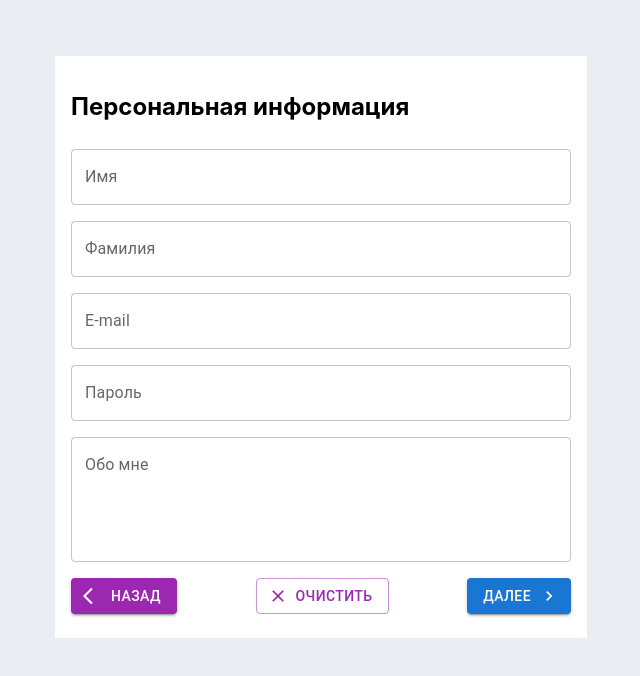
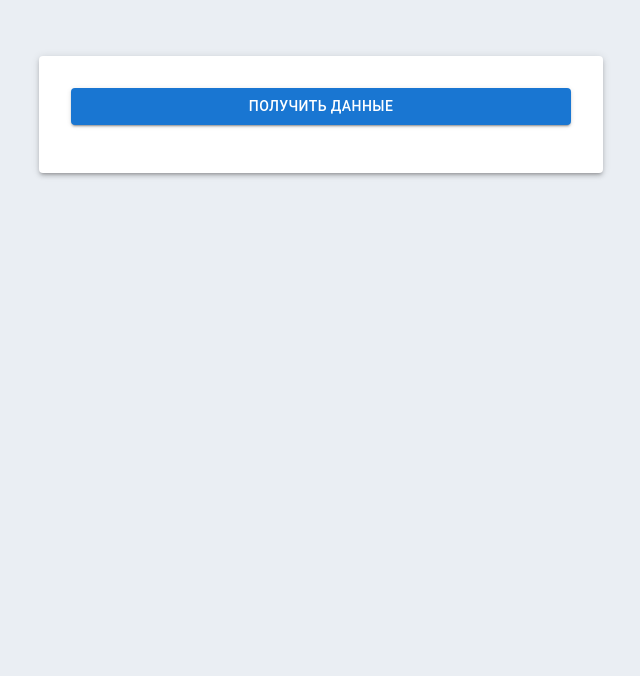
Before and after one commit to DVNst/home-work-1, a React (Create React App) app: page /step/1 in a window 1280 px wide. Shown: the top 676 px of the page, without its empty margins (319-959 px from the left). Built offline with nearby package versions, Linux system fonts and the light colour scheme.

Commit message:
tutorial-8 complete

```diff
--- a/public/index.html
+++ b/public/index.html
@@ -24,7 +24,7 @@
       work correctly both with client-side routing and a non-root public URL.
       Learn how to configure a non-root public URL by running `npm run build`.
     -->
-    <title>Урок №7 (5-4)</title>
+    <title>Урок №8 (6-2)</title>
   </head>
   <body>
     <noscript>You need to enable JavaScript to run this app.</noscript>
--- a/src/index.js
+++ b/src/index.js
@@ -1,6 +1,6 @@
 import React from 'react';
 import ReactDOM from 'react-dom';
-import App from './tutorial-7/App';
+import App from './tutorial-8/App';
 
 ReactDOM.render(
   <React.StrictMode>
--- /dev/null
+++ b/src/tutorial-8/App.js
@@ -0,0 +1,18 @@
+import React from "react";
+import { BrowserRouter} from 'react-router-dom';
+
+import Form from "./components/form/form";
+
+import "./styles.css";
+
+function App() {
+  return (
+    <div className="App">
+      <BrowserRouter>
+        <Form />
+      </BrowserRouter>
+    </div>
+  );
+}
+
+export default App;
--- /dev/null
+++ b/src/tutorial-8/components/form/form.jsx
@@ -0,0 +1,33 @@
+import React, { useState } from "react";
+import { Paper, Button } from "@mui/material";
+
+import PersonalInfo from "../../forms/personal-info/personal-info";
+
+const Form = () => {
+  const [users, setUsers] = useState([]);
+
+  const  getUsers = async () => {
+    await fetch('https://61b60621c95dd70017d40df3.mockapi.io/users')
+      .then(response => {
+        if (response.status === 200) {
+          console.log('Загрузка данных завершена');
+          return response.json();
+        } else {
+          throw new Error(response.status);
+        }})
+        .then(result => setUsers(result))
+        .catch(error => console.log('EROR', error));
+  };
+
+  return (
+    <Paper component="div" elevation={3} sx={{my: 2, mx: "auto", p: 4, maxWidth: 500, bgcolor: "background.default"}}>
+      <Button variant="contained" color="primary" onClick={getUsers} fullWidth>
+        Получить данные
+      </Button>
+
+      <PersonalInfo users={users} />
+    </Paper>
+  );
+};
+
+export default Form;
--- /dev/null
+++ b/src/tutorial-8/forms/personal-info/personal-info.jsx
@@ -0,0 +1,13 @@
+const PersonalInfo = ({ users }) => {
+  return (
+    <ul>
+      {users.map((user) => (
+        <li key={user.id}>
+          {user.name}
+        </li>
+      ))}
+    </ul>
+  );
+};
+
+export default PersonalInfo;
--- /dev/null
+++ b/src/tutorial-8/styles.css
@@ -0,0 +1,15 @@
+body {
+  margin: 0;
+  font-family: -apple-system, BlinkMacSystemFont, "Segoe UI", "Roboto", "Oxygen", "Ubuntu",
+    "Cantarell", "Fira Sans", "Droid Sans", "Helvetica Neue", sans-serif;
+  -webkit-font-smoothing: antialiased;
+  -moz-osx-font-smoothing: grayscale;
+  padding: 40px;
+  background-color: rgb(234, 238, 243);
+}
+
+.row {
+  margin: 8px 0;
+  display: flex;
+  justify-content: space-between;
+}
```
